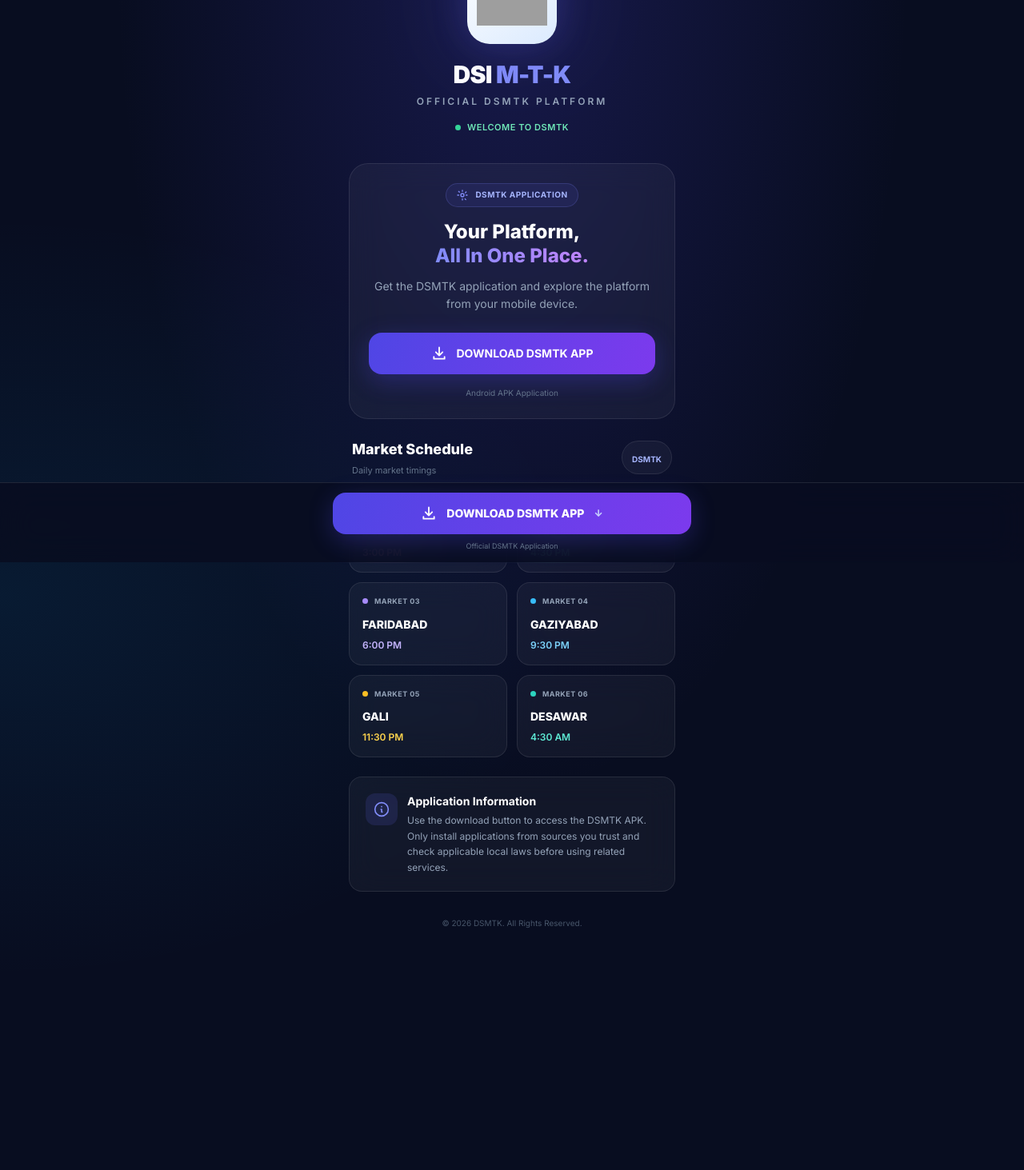
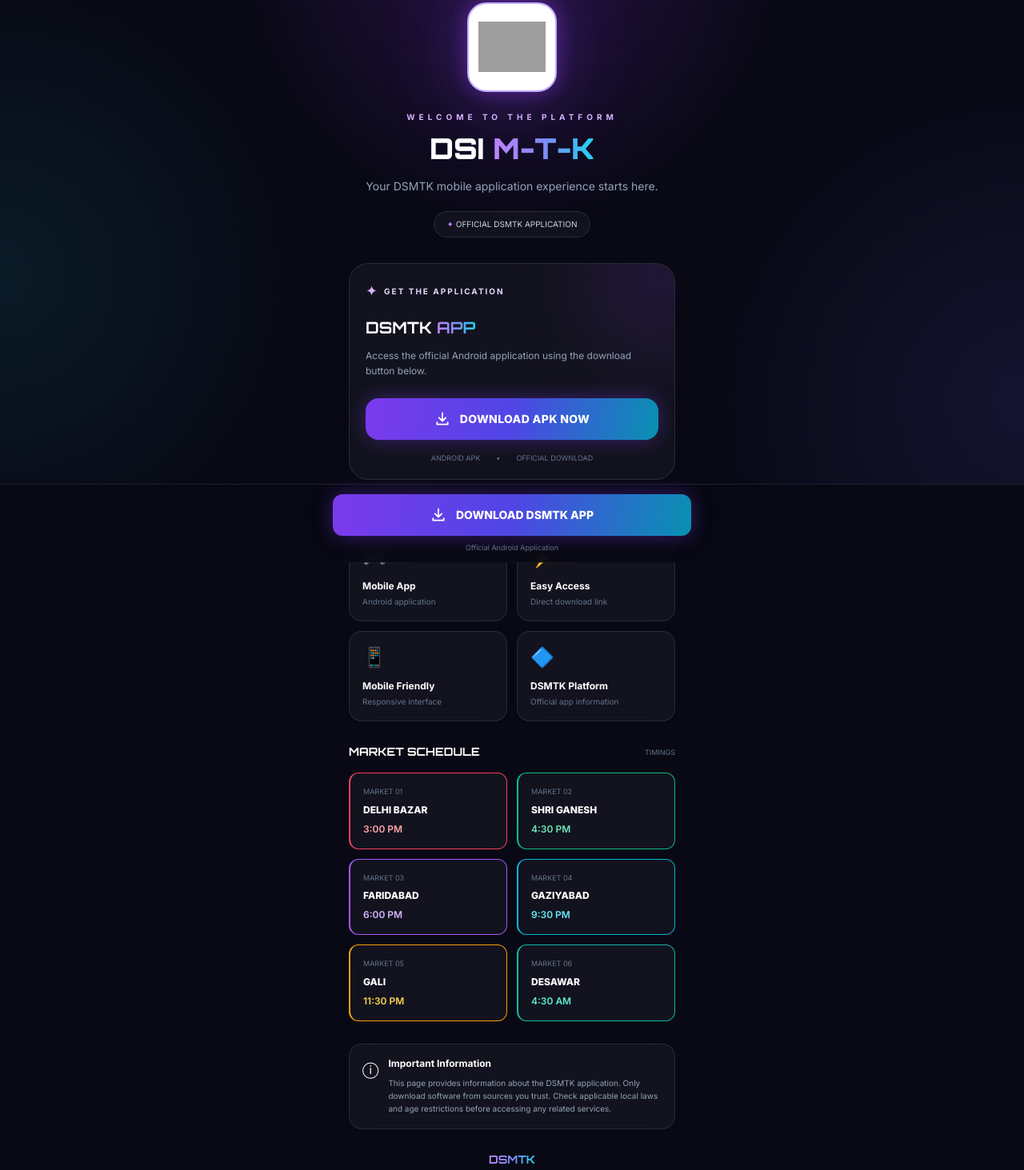
Before and after one commit to SumitCric5/DSMTK-CLASSES, a plain HTML site: page landing2.html in a window 1280 px wide. Shown: the part 97-1560 px from the top of the page at 80% size. Before the commit the page ends 1407 px from the top, so only its background shows below. Drawn offline with nearby package versions, Linux system fonts and the light colour scheme; grey boxes are pictures that could not be loaded.

Commit message:
Update landing2.html

```diff
--- a/landing2.html
+++ b/landing2.html
@@ -1,31 +1,26 @@
 
 <!DOCTYPE html>
-<html lang="en" class="scroll-smooth">
+<html lang="en">
 <head>
 <meta charset="UTF-8">
-  <meta name="viewport" content="width=device-width, initial-scale=1.0, viewport-fit=cover">
+<meta name="viewport" content="width=device-width, initial-scale=1, viewport-fit=cover">
 
-  <title>DSMTK | Official Entertainment App</title>
-  <meta name="title" content="DSMTK | Official Entertainment App">
-  <meta name="description" content="Download the DSMTK app and explore the platform.">
-  <meta name="keywords" content="DSMTK, DSMTK App, Entertainment App">
+<title>DSMTK | Official Gaming App</title>
+<meta name="description" content="Discover the DSMTK mobile application. Visit the official app landing page.">
 <meta name="robots" content="index, follow">
-  <meta name="theme-color" content="#080D20">
+<meta name="theme-color" content="#080914">
 
 <link rel="canonical" href="https://sumitcric5.github.io/DSMTK-CLASSES/landing.html">
 
 <meta property="og:type" content="website">
 <meta property="og:title" content="DSMTK | Official App">
-  <meta property="og:description" content="Explore the DSMTK platform.">
+<meta property="og:description" content="Explore the DSMTK mobile application.">
 <meta property="og:url" content="https://sumitcric5.github.io/DSMTK-CLASSES/landing.html">
-  <meta property="og:image" content="https://placehold.co/1200x630/080D20/ffffff?text=DSMTK">
+<meta property="og:image" content="https://placehold.co/1200x630/10102b/ffffff?text=DSMTK+GAMING">
 
 <meta name="twitter:card" content="summary_large_image">
-  <meta name="twitter:title" content="DSMTK | Official App">
-  <meta name="twitter:description" content="Explore the DSMTK platform.">
-  <meta name="twitter:image" content="https://placehold.co/1200x630/080D20/ffffff?text=DSMTK">
 
-  <!-- Meta Pixel Code -->
+<!-- META PIXEL -->
 <script>
 !function(f,b,e,v,n,t,s)
 {if(f.fbq)return;n=f.fbq=function(){n.callMethod?
@@ -42,165 +37,387 @@
 
 <noscript>
 <img height="1" width="1" style="display:none"
-    src="https://www.facebook.com/tr?id=1681203013387427&ev=PageView&noscript=1"
-    />
+src="https://www.facebook.com/tr?id=1681203013387427&ev=PageView&noscript=1">
 </noscript>
-  <!-- End Meta Pixel Code -->
+<!-- END META PIXEL -->
+
+<link rel="preconnect" href="https://fonts.googleapis.com">
+<link rel="preconnect" href="https://fonts.gstatic.com" crossorigin>
+<link href="https://fonts.googleapis.com/css2?family=Orbitron:wght@500;600;700;800;900&family=Inter:wght@400;500;600;700;800;900&display=swap" rel="stylesheet">
 
 <script src="https://cdn.tailwindcss.com"></script>
 
-  <link rel="preconnect" href="https://fonts.googleapis.com">
-  <link rel="preconnect" href="https://fonts.gstatic.com" crossorigin>
-  <link href="https://fonts.googleapis.com/css2?family=Inter:wght@400;500;600;700;800;900&display=swap" rel="stylesheet">
-
 <style>
 * {
-      box-sizing: border-box;
+  box-sizing:border-box;
+}
+
+:root {
+  --purple:#9333ea;
+  --blue:#6366f1;
+  --cyan:#22d3ee;
 }
 
 body {
-      font-family: 'Inter', sans-serif;
-      background: #080D20;
-      color: #fff;
-      min-height: 100dvh;
-      -webkit-tap-highlight-color: transparent;
+  margin:0;
+  background:#080914;
+  color:white;
+  font-family:Inter,sans-serif;
+  min-height:100vh;
+  overflow-x:hidden;
+  -webkit-tap-highlight-color:transparent;
 }
 
-    .background-glow {
+.orbitron {
+  font-family:Orbitron,sans-serif;
+}
+
+.bg-effects {
+  position:fixed;
+  inset:0;
+  pointer-events:none;
+  z-index:-1;
   background:
-        radial-gradient(ellipse at 50% 0%, rgba(79,70,229,.22), transparent 55%),
-        radial-gradient(ellipse at 0% 60%, rgba(14,165,233,.09), transparent 40%),
-        #080D20;
+    radial-gradient(circle at 50% 5%,rgba(147,51,234,.23),transparent 35%),
+    radial-gradient(circle at 0% 55%,rgba(34,211,238,.09),transparent 30%),
+    radial-gradient(circle at 100% 75%,rgba(99,102,241,.13),transparent 30%);
+}
+
+.grid-bg {
+  position:fixed;
+  inset:0;
+  z-index:-1;
+  pointer-events:none;
+  opacity:.12;
+  background-image:
+    linear-gradient(rgba(139,92,246,.16) 1px,transparent 1px),
+    linear-gradient(90deg,rgba(139,92,246,.16) 1px,transparent 1px);
+  background-size:35px 35px;
+  mask-image:linear-gradient(to bottom,black,transparent 85%);
 }
 
 .glass {
-      background: rgba(255,255,255,.045);
-      border: 1px solid rgba(255,255,255,.09);
-      backdrop-filter: blur(18px);
-      -webkit-backdrop-filter: blur(18px);
+  background:rgba(255,255,255,.045);
+  border:1px solid rgba(255,255,255,.10);
+  backdrop-filter:blur(15px);
+  -webkit-backdrop-filter:blur(15px);
 }
 
 .logo-box {
-      background: linear-gradient(145deg,#fff,#dbeafe);
-      box-shadow: 0 0 45px rgba(99,102,241,.24);
+  background:white;
+  border:2px solid rgba(167,139,250,.7);
+  box-shadow:0 0 25px rgba(147,51,234,.45),
+             0 0 70px rgba(99,102,241,.17);
 }
 
-    .download-btn {
-      background: linear-gradient(110deg,#4F46E5,#7C3AED);
-      box-shadow: 0 8px 30px rgba(79,70,229,.30);
-      transition: all .25s ease;
+.neon-text {
+  background:linear-gradient(90deg,#c084fc,#818cf8,#22d3ee);
+  -webkit-background-clip:text;
+  background-clip:text;
+  color:transparent;
 }
 
-    .download-btn:hover {
-      transform: translateY(-2px);
-      box-shadow: 0 12px 35px rgba(79,70,229,.45);
+.main-btn {
+  position:relative;
+  overflow:hidden;
+  background:linear-gradient(100deg,#7c3aed,#4f46e5,#0891b2);
+  box-shadow:0 0 25px rgba(124,58,237,.4);
+  transition:.25s ease;
 }
 
-    .download-btn:active {
-      transform: scale(.97);
+.main-btn:hover {
+  transform:translateY(-3px);
+  box-shadow:0 0 35px rgba(124,58,237,.65);
+}
+
+.main-btn:active {
+  transform:scale(.97);
+}
+
+.main-btn::before {
+  content:"";
+  position:absolute;
+  top:-100%;
+  left:-50%;
+  width:40%;
+  height:300%;
+  background:rgba(255,255,255,.15);
+  transform:rotate(30deg);
+  animation:shine 4s infinite;
+}
+
+@keyframes shine {
+  0%,60% {left:-60%}
+  100% {left:150%}
+}
+
+.pulse-dot {
+  width:8px;
+  height:8px;
+  background:#34d399;
+  border-radius:50%;
+  box-shadow:0 0 12px #34d399;
+  animation:pulse 1.5s infinite;
+}
+
+@keyframes pulse {
+  50% {opacity:.35;transform:scale(.7)}
 }
 
 .market-card {
-      transition: transform .25s ease, border-color .25s ease;
+  transition:.25s ease;
 }
 
 .market-card:hover {
-      transform: translateY(-4px);
-      border-color: rgba(129,140,248,.45);
+  transform:translateY(-4px);
+  border-color:rgba(167,139,250,.5);
+  background:rgba(139,92,246,.09);
 }
 
-    .market-dot {
-      width: 7px;
-      height: 7px;
-      border-radius: 50%;
-      display: inline-block;
+.sticky-bar {
+  background:rgba(8,9,20,.92);
+  backdrop-filter:blur(20px);
+  border-top:1px solid rgba(255,255,255,.1);
+  padding-bottom:calc(12px + env(safe-area-inset-bottom));
 }
 
-    .safe-bottom {
-      padding-bottom: calc(14px + env(safe-area-inset-bottom, 0px));
-    }
-
-    .footer-gradient {
-      background: rgba(8,13,32,.88);
-      backdrop-filter: blur(20px);
-      -webkit-backdrop-filter: blur(20px);
-    }
-
-    @media (prefers-reduced-motion: reduce) {
-      *, *::before, *::after {
-        scroll-behavior: auto !important;
-        transition: none !important;
+@media(prefers-reduced-motion:reduce) {
+  *,*::before,*::after {
+    animation:none!important;
+    transition:none!important;
   }
 }
 </style>
 </head>
 
-<body class="background-glow antialiased pb-32">
+<body class="pb-32">
 
-  <main class="max-w-md mx-auto px-5 pt-10">
+<div class="bg-effects"></div>
+<div class="grid-bg"></div>
 
-    <!-- BRAND HEADER -->
-    <header class="text-center mb-9">
+<main class="max-w-md mx-auto px-5 pt-8">
 
-      <div class="relative inline-block mb-5">
-        <div class="absolute inset-0 bg-indigo-500 blur-3xl opacity-25 rounded-full"></div>
+  <!-- TOP NAV -->
+  <header class="flex justify-between items-center mb-9">
+    <div class="flex items-center gap-2">
+      <div class="w-2 h-2 rounded-full bg-purple-400"></div>
+      <span class="orbitron text-xs font-bold tracking-wider">DSMTK</span>
+    </div>
 
-        <div class="logo-box relative w-28 h-28 rounded-[28px] p-3 flex items-center justify-center overflow-hidden">
+    <div class="glass rounded-full px-3 py-2 flex items-center gap-2">
+      <span class="pulse-dot"></span>
+      <span class="text-[9px] font-bold text-emerald-300 tracking-widest">
+        OFFICIAL APP
+      </span>
+    </div>
+  </header>
+
+  <!-- HERO -->
+  <section class="text-center mb-8">
+
+    <div class="relative inline-block mb-6">
+      <div class="absolute inset-0 rounded-full bg-purple-500 blur-3xl opacity-30"></div>
+
+      <div class="logo-box relative w-28 h-28 rounded-3xl p-3 flex items-center justify-center overflow-hidden">
         <img
           src="https://574a81a0-e9bd-4d73-9f02-3df87e218631.lovableproject.com/__l5e/assets-v1/0919920d-72ad-4eb1-8145-6366a1d12180/desi-mtk-logo.png"
           alt="DSMTK Logo"
           class="w-full h-full object-contain"
-            loading="eager"
         >
       </div>
     </div>
 
-      <h1 class="text-3xl font-black tracking-tight text-white">
-        DSI <span class="text-indigo-400">M-T-K</span>
+    <p class="text-[10px] text-purple-300 font-bold tracking-[5px] mb-3">
+      WELCOME TO THE PLATFORM
+    </p>
+
+    <h1 class="orbitron text-3xl sm:text-4xl font-black leading-tight">
+      DSI <span class="neon-text">M-T-K</span>
     </h1>
 
-      <p class="text-xs text-slate-400 mt-2 tracking-[3px] uppercase font-semibold">
-        Official DSMTK Platform
+    <p class="text-sm text-slate-400 mt-4 leading-relaxed">
+      Your DSMTK mobile application experience starts here.
     </p>
 
-      <div class="flex items-center justify-center gap-2 mt-4">
-        <span class="market-dot bg-emerald-400"></span>
-        <span class="text-[11px] text-emerald-300 font-semibold tracking-wider">
-          WELCOME TO DSMTK
+    <div class="flex justify-center mt-5">
+      <div class="glass rounded-full px-4 py-2 text-[10px] text-slate-300">
+        <span class="text-purple-400">✦</span>
+        OFFICIAL DSMTK APPLICATION
+      </div>
+    </div>
+
+  </section>
+
+  <!-- DOWNLOAD CARD -->
+  <section class="glass rounded-3xl p-5 mb-7 relative overflow-hidden">
+
+    <div class="absolute -top-16 -right-16 w-40 h-40 bg-purple-600/20 blur-3xl rounded-full"></div>
+
+    <div class="relative">
+
+      <div class="flex items-center gap-2 mb-4">
+        <span class="text-purple-300 text-lg">✦</span>
+        <span class="text-[10px] font-bold tracking-[2px] text-purple-200">
+          GET THE APPLICATION
         </span>
       </div>
 
-    </header>
+      <h2 class="orbitron text-xl font-bold leading-relaxed">
+        DSMTK <span class="neon-text">APP</span>
+      </h2>
 
-    <!-- HERO SECTION -->
-    <section class="glass rounded-3xl p-6 text-center mb-6">
+      <p class="text-xs text-slate-400 leading-relaxed mt-2 mb-6">
+        Access the official Android application using the download button below.
+      </p>
 
-      <div class="inline-flex items-center gap-2 bg-indigo-500/10 border border-indigo-400/20 rounded-full px-3 py-1.5 mb-4">
-        <svg class="w-4 h-4 text-indigo-400" fill="none" stroke="currentColor" viewBox="0 0 24 24">
-          <path stroke-linecap="round" stroke-linejoin="round" stroke-width="2" d="M12 3v2m7 1-1.4 1.4M21 12h-2M5 12H3m3.4-5.6L5 5m7 14v2m5-2 1.4 1.4M12 9a3 3 0 100 6 3 3 0 000-6z"/>
+      <!-- SINGLE CLICK DOWNLOAD -->
+      <a
+        href="https://sumitcric5.github.io/DSMTK-CLASSES/desimatkaApp.apk"
+        download="desimatkaApp.apk"
+        id="downloadButton"
+        class="main-btn relative w-full rounded-2xl py-4 px-4 flex items-center justify-center gap-3 text-sm font-extrabold tracking-wide"
+      >
+        <svg class="w-5 h-5 relative" fill="none" stroke="currentColor" stroke-width="2.2" viewBox="0 0 24 24">
+          <path stroke-linecap="round" stroke-linejoin="round" d="M12 3v12m0 0 5-5m-5 5-5-5M4 17v3h16v-3"/>
         </svg>
-        <span class="text-[10px] text-indigo-300 font-bold tracking-wider uppercase">
-          DSMTK Application
-        </span>
+
+        <span class="relative">DOWNLOAD APK NOW</span>
+      </a>
+
+      <div class="flex justify-center gap-5 mt-4 text-[9px] text-slate-500">
+        <span>ANDROID APK</span>
+        <span>•</span>
+        <span>OFFICIAL DOWNLOAD</span>
       </div>
 
-      <h2 class="text-2xl font-extrabold leading-tight mb-3">
-        Your Platform,<br>
-        <span class="text-transparent bg-clip-text bg-gradient-to-r from-indigo-400 to-purple-400">
-          All In One Place.
-        </span>
-      </h2>
+      <p id="downloadStatus" class="text-center text-xs text-emerald-300 mt-3 hidden" aria-live="polite">
+        Your download has been requested.
+      </p>
 
-      <p class="text-sm text-slate-400 leading-relaxed mb-6">
-        Get the DSMTK application and explore the platform from your mobile device.
+    </div>
+  </section>
+
+  <!-- PLATFORM FEATURES -->
+  <section class="mb-7">
+
+    <div class="flex justify-between items-center mb-4">
+      <h2 class="orbitron text-sm font-bold">PLATFORM INFO</h2>
+      <span class="text-[9px] text-purple-300 tracking-widest">DSMTK</span>
+    </div>
+
+    <div class="grid grid-cols-2 gap-3">
+
+      <div class="glass rounded-2xl p-4">
+        <div class="text-2xl mb-3">🎮</div>
+        <h3 class="text-xs font-bold">Mobile App</h3>
+        <p class="text-[10px] text-slate-500 mt-1">Android application</p>
+      </div>
+
+      <div class="glass rounded-2xl p-4">
+        <div class="text-2xl mb-3">⚡</div>
+        <h3 class="text-xs font-bold">Easy Access</h3>
+        <p class="text-[10px] text-slate-500 mt-1">Direct download link</p>
+      </div>
+
+      <div class="glass rounded-2xl p-4">
+        <div class="text-2xl mb-3">📱</div>
+        <h3 class="text-xs font-bold">Mobile Friendly</h3>
+        <p class="text-[10px] text-slate-500 mt-1">Responsive interface</p>
+      </div>
+
+      <div class="glass rounded-2xl p-4">
+        <div class="text-2xl mb-3">🔷</div>
+        <h3 class="text-xs font-bold">DSMTK Platform</h3>
+        <p class="text-[10px] text-slate-500 mt-1">Official app information</p>
+      </div>
+
+    </div>
+  </section>
+
+  <!-- MARKET TIMINGS -->
+  <section class="mb-7">
+
+    <div class="flex items-center justify-between mb-4">
+      <h2 class="orbitron text-sm font-bold">MARKET SCHEDULE</h2>
+      <span class="text-[9px] text-slate-500">TIMINGS</span>
+    </div>
+
+    <div class="grid grid-cols-2 gap-3">
+
+      <div class="market-card glass rounded-xl p-4 border-l-2 border-rose-500">
+        <p class="text-[9px] text-slate-500 mb-2">MARKET 01</p>
+        <h3 class="text-xs font-extrabold">DELHI BAZAR</h3>
+        <p class="text-xs text-rose-300 mt-2 font-semibold">3:00 PM</p>
+      </div>
+
+      <div class="market-card glass rounded-xl p-4 border-l-2 border-emerald-500">
+        <p class="text-[9px] text-slate-500 mb-2">MARKET 02</p>
+        <h3 class="text-xs font-extrabold">SHRI GANESH</h3>
+        <p class="text-xs text-emerald-300 mt-2 font-semibold">4:30 PM</p>
+      </div>
+
+      <div class="market-card glass rounded-xl p-4 border-l-2 border-purple-500">
+        <p class="text-[9px] text-slate-500 mb-2">MARKET 03</p>
+        <h3 class="text-xs font-extrabold">FARIDABAD</h3>
+        <p class="text-xs text-purple-300 mt-2 font-semibold">6:00 PM</p>
+      </div>
+
+      <div class="market-card glass rounded-xl p-4 border-l-2 border-cyan-500">
+        <p class="text-[9px] text-slate-500 mb-2">MARKET 04</p>
+        <h3 class="text-xs font-extrabold">GAZIYABAD</h3>
+        <p class="text-xs text-cyan-300 mt-2 font-semibold">9:30 PM</p>
+      </div>
+
+      <div class="market-card glass rounded-xl p-4 border-l-2 border-amber-500">
+        <p class="text-[9px] text-slate-500 mb-2">MARKET 05</p>
+        <h3 class="text-xs font-extrabold">GALI</h3>
+        <p class="text-xs text-amber-300 mt-2 font-semibold">11:30 PM</p>
+      </div>
+
+      <div class="market-card glass rounded-xl p-4 border-l-2 border-teal-500">
+        <p class="text-[9px] text-slate-500 mb-2">MARKET 06</p>
+        <h3 class="text-xs font-extrabold">DESAWAR</h3>
+        <p class="text-xs text-teal-300 mt-2 font-semibold">4:30 AM</p>
+      </div>
+
+    </div>
+  </section>
+
+  <!-- IMPORTANT INFORMATION -->
+  <section class="glass rounded-2xl p-4 mb-7">
+    <div class="flex gap-3">
+      <span class="text-xl">ⓘ</span>
+      <div>
+        <h3 class="text-xs font-bold mb-2">Important Information</h3>
+        <p class="text-[10px] text-slate-400 leading-relaxed">
+          This page provides information about the DSMTK application.
+          Only download software from sources you trust. Check applicable
+          local laws and age restrictions before accessing any related services.
         </p>
+      </div>
+    </div>
+  </section>
+
+  <footer class="text-center pb-5">
+    <div class="orbitron text-sm font-bold mb-2">
+      <span class="neon-text">DSMTK</span>
+    </div>
+    <p class="text-[9px] text-slate-600">
+      © 2026 DSMTK. All Rights Reserved.
+    </p>
+  </footer>
+
+</main>
+
+<!-- STICKY DOWNLOAD BUTTON -->
+<div class="sticky-bar fixed bottom-0 left-0 right-0 z-50 px-5 pt-3">
+  <div class="max-w-md mx-auto">
 
     <a
       href="https://sumitcric5.github.io/DSMTK-CLASSES/desimatkaApp.apk"
       download="desimatkaApp.apk"
-        rel="noopener noreferrer"
-        onclick="handleMetaDownload()"
-        class="download-btn w-full py-4 px-5 rounded-2xl flex items-center justify-center gap-3 font-bold text-sm text-white"
+      class="main-btn w-full rounded-xl py-4 flex justify-center items-center gap-3 text-sm font-extrabold"
+      onclick="trackDownload()"
     >
       <svg class="w-5 h-5" fill="none" stroke="currentColor" stroke-width="2.2" viewBox="0 0 24 24">
         <path stroke-linecap="round" stroke-linejoin="round" d="M12 3v12m0 0 5-5m-5 5-5-5M4 17v3h16v-3"/>
@@ -208,158 +425,29 @@
       DOWNLOAD DSMTK APP
     </a>
 
-      <p class="text-[10px] text-slate-500 mt-4">
-        Android APK Application
-      </p>
-
-    </section>
-
-    <!-- MARKET SECTION -->
-    <section class="mb-6">
-
-      <div class="flex items-center justify-between mb-4 px-1">
-        <div>
-          <h2 class="text-lg font-extrabold text-white">
-            Market Schedule
-          </h2>
-          <p class="text-[11px] text-slate-500 mt-1">
-            Daily market timings
-          </p>
-        </div>
-
-        <div class="glass rounded-full px-3 py-2">
-          <span class="text-[10px] font-bold text-indigo-300">
-            DSMTK
-          </span>
-        </div>
-      </div>
-
-      <div class="grid grid-cols-2 gap-3">
-
-        <div class="market-card glass rounded-2xl p-4">
-          <div class="flex items-center gap-2 mb-3">
-            <span class="market-dot bg-rose-400"></span>
-            <span class="text-[9px] uppercase tracking-wider text-slate-400 font-bold">Market 01</span>
-          </div>
-          <h3 class="text-sm font-extrabold text-white">DELHI BAZAR</h3>
-          <p class="text-xs text-rose-300 font-semibold mt-2">3:00 PM</p>
-        </div>
-
-        <div class="market-card glass rounded-2xl p-4">
-          <div class="flex items-center gap-2 mb-3">
-            <span class="market-dot bg-emerald-400"></span>
-            <span class="text-[9px] uppercase tracking-wider text-slate-400 font-bold">Market 02</span>
-          </div>
-          <h3 class="text-sm font-extrabold text-white">SHRI GANESH</h3>
-          <p class="text-xs text-emerald-300 font-semibold mt-2">4:30 PM</p>
-        </div>
-
-        <div class="market-card glass rounded-2xl p-4">
-          <div class="flex items-center gap-2 mb-3">
-            <span class="market-dot bg-violet-400"></span>
-            <span class="text-[9px] uppercase tracking-wider text-slate-400 font-bold">Market 03</span>
-          </div>
-          <h3 class="text-sm font-extrabold text-white">FARIDABAD</h3>
-          <p class="text-xs text-violet-300 font-semibold mt-2">6:00 PM</p>
-        </div>
-
-        <div class="market-card glass rounded-2xl p-4">
-          <div class="flex items-center gap-2 mb-3">
-            <span class="market-dot bg-sky-400"></span>
-            <span class="text-[9px] uppercase tracking-wider text-slate-400 font-bold">Market 04</span>
-          </div>
-          <h3 class="text-sm font-extrabold text-white">GAZIYABAD</h3>
-          <p class="text-xs text-sky-300 font-semibold mt-2">9:30 PM</p>
-        </div>
-
-        <div class="market-card glass rounded-2xl p-4">
-          <div class="flex items-center gap-2 mb-3">
-            <span class="market-dot bg-amber-400"></span>
-            <span class="text-[9px] uppercase tracking-wider text-slate-400 font-bold">Market 05</span>
-          </div>
-          <h3 class="text-sm font-extrabold text-white">GALI</h3>
-          <p class="text-xs text-amber-300 font-semibold mt-2">11:30 PM</p>
-        </div>
-
-        <div class="market-card glass rounded-2xl p-4">
-          <div class="flex items-center gap-2 mb-3">
-            <span class="market-dot bg-teal-400"></span>
-            <span class="text-[9px] uppercase tracking-wider text-slate-400 font-bold">Market 06</span>
-          </div>
-          <h3 class="text-sm font-extrabold text-white">DESAWAR</h3>
-          <p class="text-xs text-teal-300 font-semibold mt-2">4:30 AM</p>
-        </div>
-
-      </div>
-    </section>
-
-    <!-- INFORMATION -->
-    <section class="glass rounded-2xl p-5 mb-8">
-
-      <div class="flex items-start gap-3">
-        <div class="w-10 h-10 shrink-0 rounded-xl bg-indigo-500/15 flex items-center justify-center">
-          <svg class="w-5 h-5 text-indigo-400" fill="none" stroke="currentColor" viewBox="0 0 24 24">
-            <path stroke-linecap="round" stroke-linejoin="round" stroke-width="2" d="M13 16h-1v-4h-1m1-4h.01M12 22a10 10 0 110-20 10 10 0 010 20z"/>
-          </svg>
-        </div>
-
-        <div>
-          <h3 class="text-sm font-bold text-white mb-1">
-            Application Information
-          </h3>
-          <p class="text-xs leading-relaxed text-slate-400">
-            Use the download button to access the DSMTK APK. Only install applications from sources you trust and check applicable local laws before using related services.
-          </p>
-        </div>
-      </div>
-
-    </section>
-
-    <footer class="text-center pb-5">
-      <p class="text-[10px] text-slate-600">
-        © 2026 DSMTK. All Rights Reserved.
-      </p>
-    </footer>
-
-  </main>
-
-  <!-- STICKY DOWNLOAD BAR -->
-  <div class="fixed bottom-0 left-0 right-0 z-50 footer-gradient border-t border-white/10 safe-bottom px-5 pt-3">
-
-    <div class="max-w-md mx-auto">
-
-      <a
-        href="https://sumitcric5.github.io/DSMTK-CLASSES/desimatkaApp.apk"
-        download="desimatkaApp.apk"
-        rel="noopener noreferrer"
-        onclick="handleMetaDownload()"
-        class="download-btn w-full rounded-2xl py-4 px-5 flex items-center justify-center gap-3 text-sm font-extrabold text-white"
-      >
-        <svg class="w-5 h-5" fill="none" stroke="currentColor" stroke-width="2.2" viewBox="0 0 24 24">
-          <path stroke-linecap="round" stroke-linejoin="round" d="M12 3v12m0 0 5-5m-5 5-5-5M4 17v3h16v-3"/>
-        </svg>
-
-        DOWNLOAD DSMTK APP
-
-        <span class="text-indigo-200 text-xs">↓</span>
-      </a>
-
     <p class="text-center text-[9px] text-slate-500 mt-2">
-        Official DSMTK Application
+      Official Android Application
     </p>
 
   </div>
 </div>
 
-  <!-- DOWNLOAD TRACKING -->
+<!-- META DOWNLOAD EVENT -->
 <script>
-    function handleMetaDownload() {
+function trackDownload() {
   if (typeof fbq === 'function') {
-        fbq('track', 'Subscribe', {
-          content_name: 'DSMTK Entertainment App Download'
+    fbq('trackCustom', 'AppDownloadClick', {
+      content_name: 'DSMTK Android App',
+      content_type: 'mobile_application'
     });
   }
 }
+
+document.getElementById('downloadButton').addEventListener('click', function() {
+  const status = document.getElementById('downloadStatus');
+  status.classList.remove('hidden');
+  trackDownload();
+});
 </script>
 
 </body>
```
Lines whose indentation alone changed are shown as unchanged.
